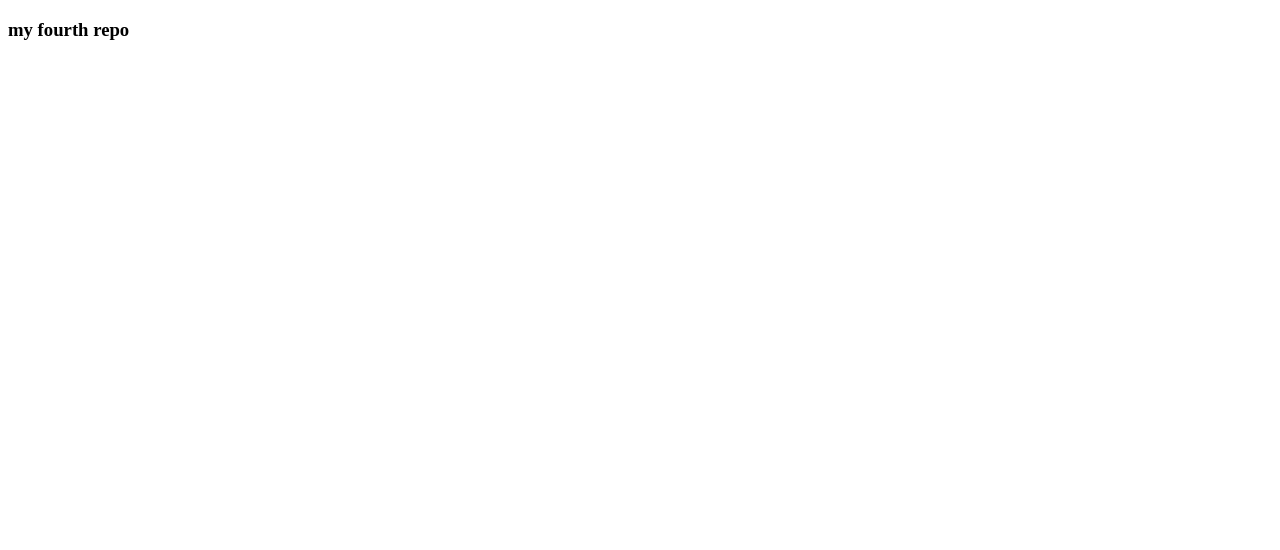
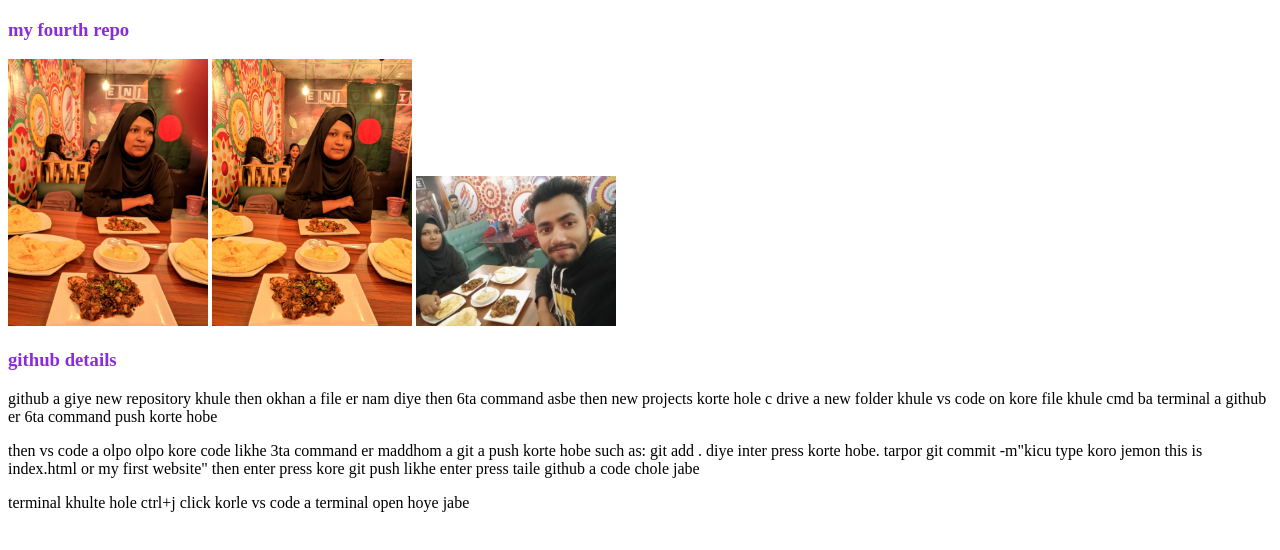
Before and after one commit to mstasiyakhatun1/my-fourth-repo, a plain HTML site: page index.html in a window 1280 px wide. Drawn offline with Linux system fonts and the light colour scheme.

Commit message:
fourth repo index.html file

```diff
--- a/index.html
+++ b/index.html
@@ -9,7 +9,15 @@
 <body>
     <div>
         <h3>my fourth repo</h3>
-
+        <img src="resturant image/chap .jpg" alt="">
+        <img src="resturant image/garlic none .jpg" alt="">
+        <img src="resturant image/13b9bdd8-c930-463d-a3c2-d0a58b8f6778.jpg" alt="">
+    </div>
+    <div>
+        <h3>github details</h3>
+        <p>github a giye new repository khule then okhan a file er nam diye then 6ta command asbe then new projects korte hole c drive a new folder khule vs code on kore file khule cmd ba terminal a github er 6ta command push korte hobe</p>
+        <p>then vs code a olpo olpo kore code likhe 3ta command er maddhom a git a push korte hobe such as: git add . diye inter press korte hobe. tarpor git commit -m"kicu type koro jemon this is index.html or my first website" then enter press kore git push likhe enter press taile github a code chole jabe</p>
+        <p>terminal khulte hole ctrl+j click korle vs code a terminal open hoye jabe</p>
     </div>
 </body>
 </html>
--- a/styles/style.css
+++ b/styles/style.css
@@ -0,0 +1,6 @@
+h3{
+    color: blueviolet;
+}
+img{
+    width: 200px;
+}
```
